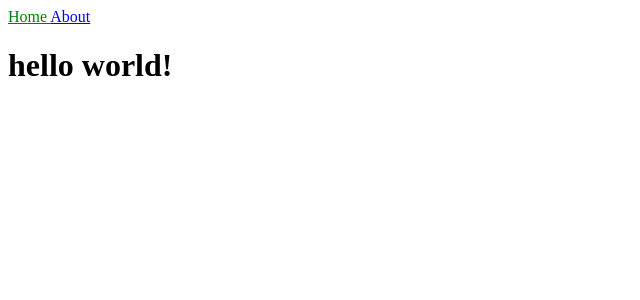
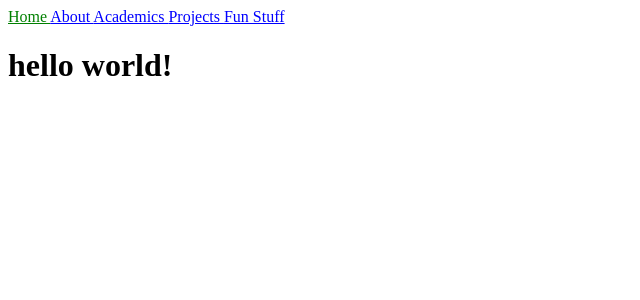
Before and after one commit to aozbolt/aozbolt.github.io, a Jekyll site: the page built from docs/index.html, in a window 1280 px wide. Shown: the top 300 px of the page, without its empty margins (0-640 px from the left). Built offline with Jekyll 4.4.1, drawn with Linux system fonts in a browser that asks for light colours.

Commit message:
Added more navbar items

```diff
--- a/docs/_data/nav.yml
+++ b/docs/_data/nav.yml
@@ -2,3 +2,9 @@
   link: /
 - name: About
   link: /about.html
+- name: Academics
+  link: /academic.html
+- name: Projects
+  link: /projects.html
+- name: Fun Stuff
+  link: /fun_stuff.html
```
